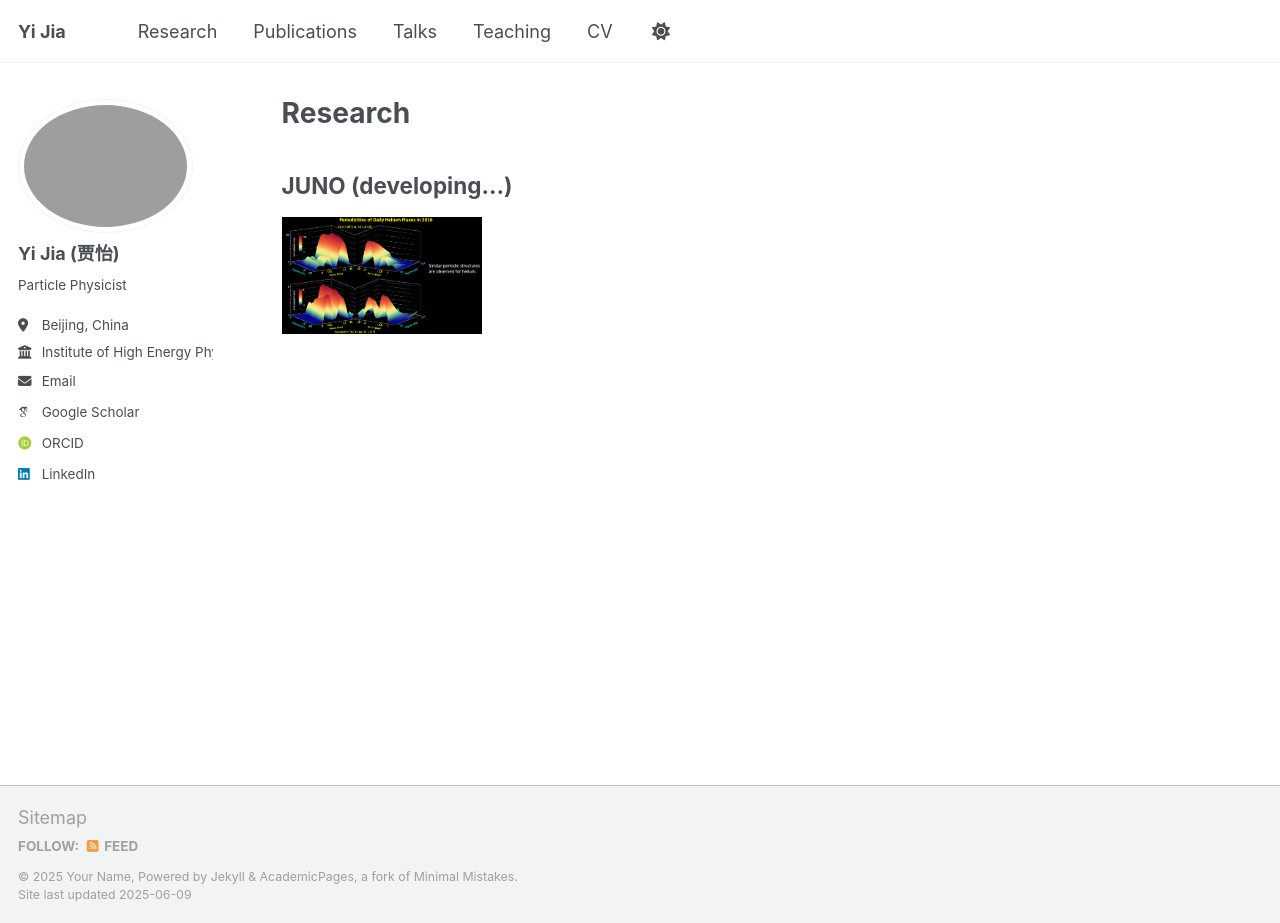
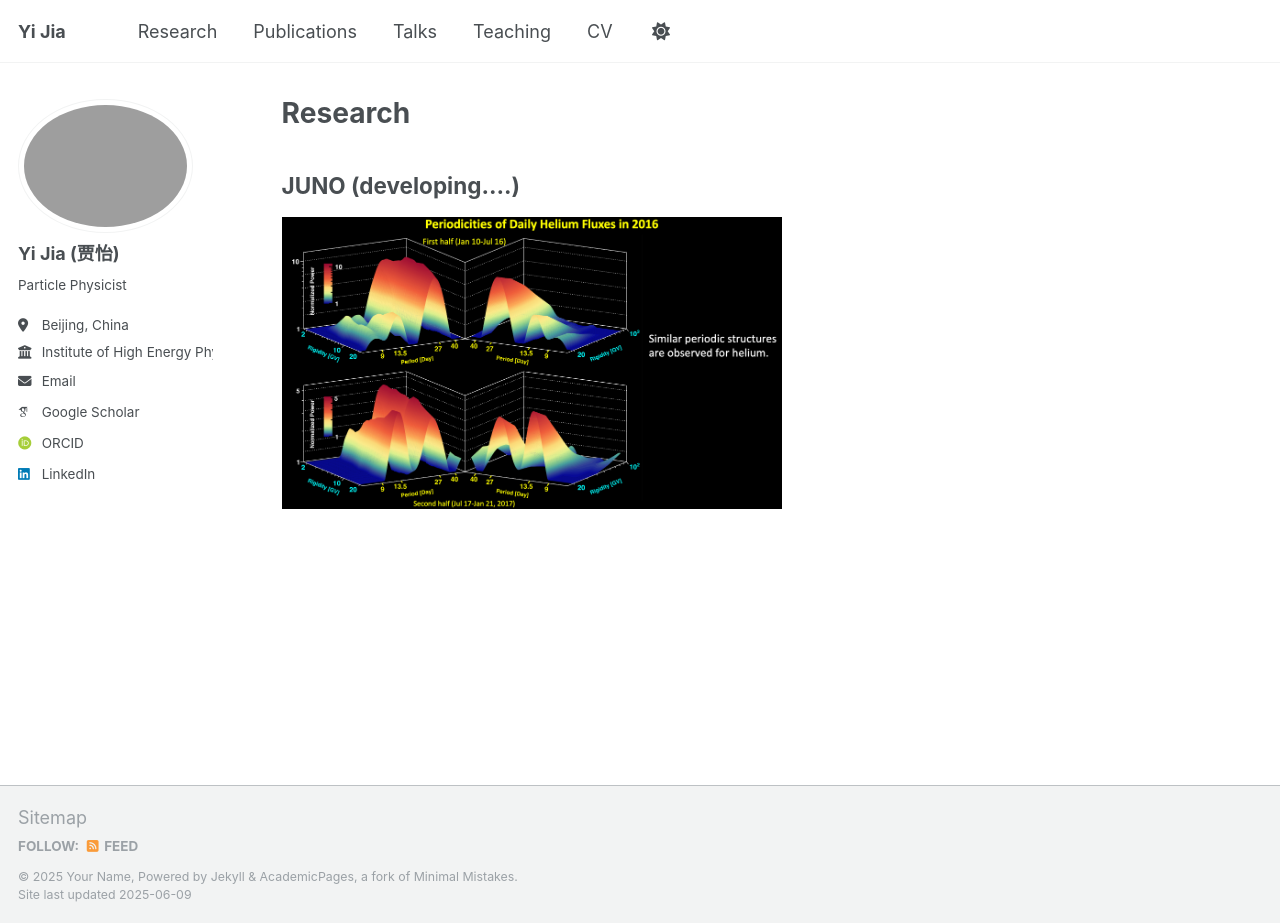
Before and after one commit to yijia-hep/yijia-hep, a Jekyll site: the page built from _pages/research.md, in a window 1280 px wide and 923 px high. Built offline with Jekyll 4.4.1, drawn with Linux system fonts in a browser that asks for light colours; some web fonts are replaced.

Commit message:
no messega

```diff
--- a/_pages/research.md
+++ b/_pages/research.md
@@ -8,5 +8,5 @@ redirect_from:
 
 {% include base_path %}
 
-## JUNO (developing...)
-<img src="../images/helium0.png" alt="Figure caption" style="width:200px;" />
+## JUNO (developing....)
+![Figure caption](../images/helium0.png){: style="width:500px" }
```
